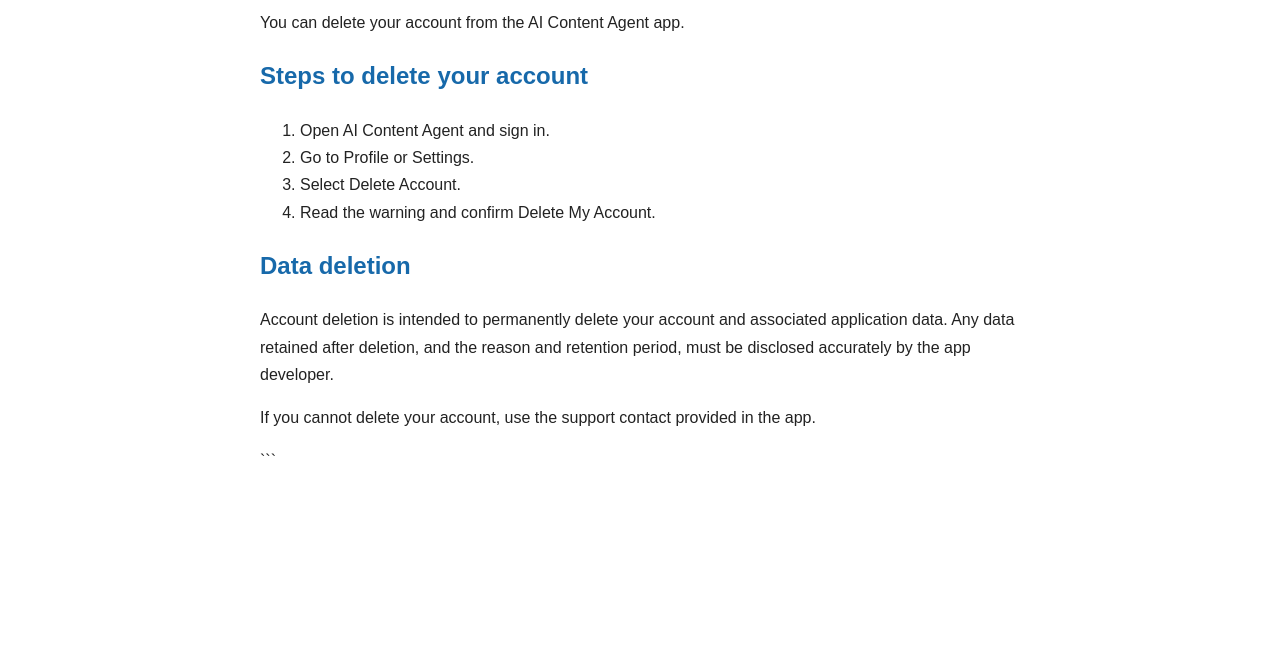
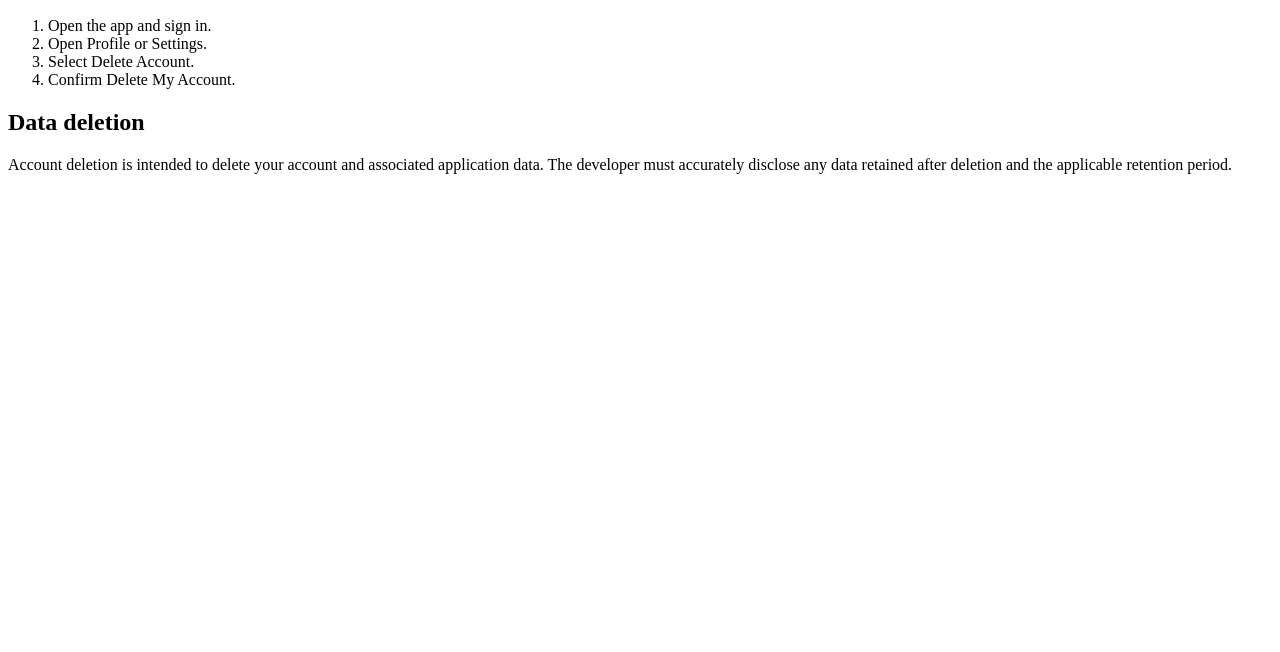
Before and after one commit to virenderchauhan22002-ux/ai-content-agent, a website: page delete-account.html in a window 1280 px wide. Shown: the part 148-800 px from the top of the page. Drawn offline with Linux system fonts and the light colour scheme.

Commit message:
Revise delete account instructions and content
Updated the content and structure of the delete account page for clarity and conciseness.

````diff
--- a/delete-account.html
+++ b/delete-account.html
@@ -1,39 +1,21 @@
-
 <!DOCTYPE html>
 <html lang="en">
 <head>
 <meta charset="UTF-8">
 <meta name="viewport" content="width=device-width, initial-scale=1">
 <title>Delete Account - AI Content Agent</title>
-  <style>
-    body {
-      font-family: Arial, sans-serif;
-      max-width: 760px;
-      margin: 40px auto;
-      padding: 20px;
-      line-height: 1.7;
-      color: #222;
-    }
-    h1, h2 { color: #1769aa; }
-  </style>
 </head>
 <body>
 <h1>AI Content Agent - Delete Account</h1>
-
-  <p>You can delete your account from the AI Content Agent app.</p>
-
+<p>You can delete your account from within the AI Content Agent app.</p>
 <h2>Steps to delete your account</h2>
 <ol>
-    <li>Open AI Content Agent and sign in.</li>
-    <li>Go to Profile or Settings.</li>
+<li>Open the app and sign in.</li>
+<li>Open Profile or Settings.</li>
 <li>Select Delete Account.</li>
-    <li>Read the warning and confirm Delete My Account.</li>
+<li>Confirm Delete My Account.</li>
 </ol>
-
 <h2>Data deletion</h2>
-  <p>Account deletion is intended to permanently delete your account and associated application data. Any data retained after deletion, and the reason and retention period, must be disclosed accurately by the app developer.</p>
-
-  <p>If you cannot delete your account, use the support contact provided in the app.</p>
+<p>Account deletion is intended to delete your account and associated application data. The developer must accurately disclose any data retained after deletion and the applicable retention period.</p>
 </body>
 </html>
-```
````
Lines whose indentation alone changed are shown as unchanged.
